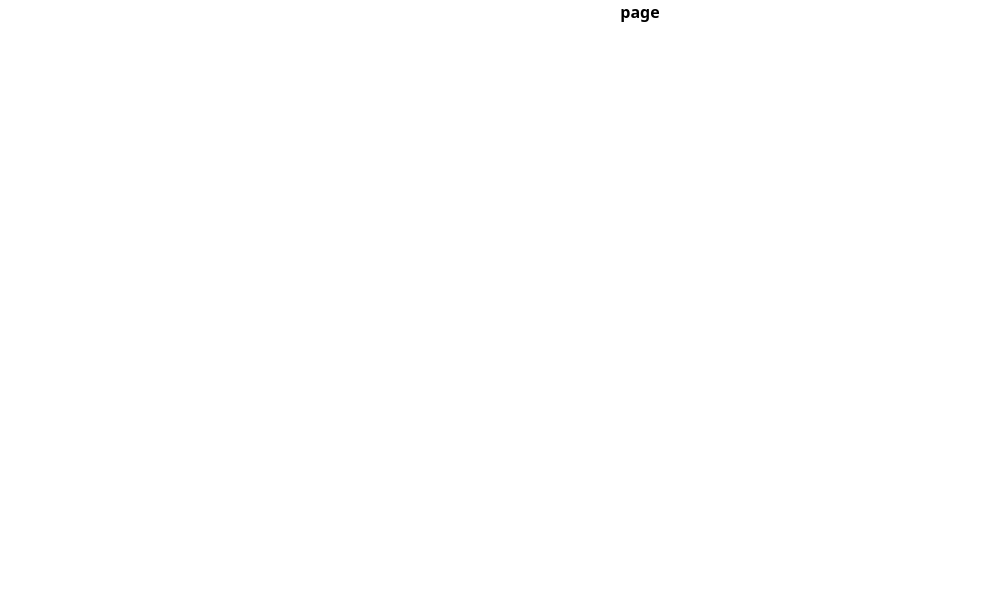
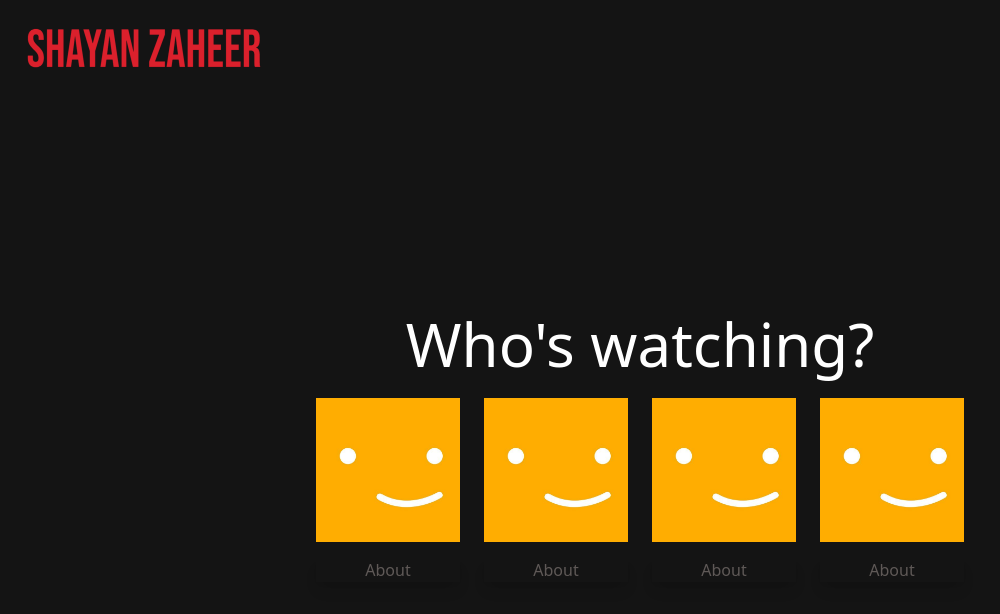
Before and after one commit to shayan-zaheer/web-portfolio, a Next.js app: page / in a window 1280 px wide. Shown: the top 614 px of the page, without its empty margins (0-1000 px from the left). Built offline with nearby package versions, Linux system fonts and the light colour scheme.

Commit message:
Made smiley page

```diff
--- a/app/layout.tsx
+++ b/app/layout.tsx
@@ -1,6 +1,7 @@
 import type { Metadata } from "next";
 import { Geist, Geist_Mono } from "next/font/google";
 import "./globals.css";
+import Navbar from "@/components/navbar";
 
 const geistSans = Geist({
   variable: "--font-geist-sans",
@@ -25,7 +26,10 @@ export default function RootLayout({
   return (
     <html lang="en">
       <body className={`${geistSans.variable} ${geistMono.variable}`}>
+      <div className="flex flex-col bg-[#141414] min-h-screen">
+        <Navbar />
         {children}
+        </div>
       </body>
     </html>
   );
--- a/app/page.tsx
+++ b/app/page.tsx
@@ -1,6 +1,16 @@
+import Smiley from "@/components/smiley"
+
 function page() {
   return (
-    <div className="text-center font-bold">page</div>
+    <div className="flex flex-col items-center justify-center flex-grow">
+      <h2 className="text-4xl sm:text-5xl md:text-6xl text-white mb-6">Who's watching?</h2>
+      <div className="grid grid-cols-1 sm:grid-cols-2 md:grid-cols-4 gap-x-6 gap-y-2">
+          <Smiley section="About" />
+          <Smiley section="About" />
+          <Smiley section="About" />
+          <Smiley section="About" />
+      </div>
+    </div>
   )
 }
 
--- /dev/null
+++ b/components/navbar.tsx
@@ -0,0 +1,9 @@
+function Navbar() {
+  return (
+    <div className="flex items-center justify-start p-4">
+        <img src="main-logo.png" alt="" className="w-64 h-16" />
+    </div>
+  )
+}
+
+export default Navbar;
--- /dev/null
+++ b/components/smiley.tsx
@@ -0,0 +1,10 @@
+function Smiley({section}: {section: string}) {
+  return (
+    <div>
+        <img src="yellow.jpg" className="w-36 h-36 mb-4" alt="" />
+        <p className="text-center text-[#5f5957] shadow-lg">{section}</p>
+    </div>
+  )
+}
+
+export default Smiley;
```
Also changed, not shown: public/main-logo.png (added), public/yellow.jpg (added).
